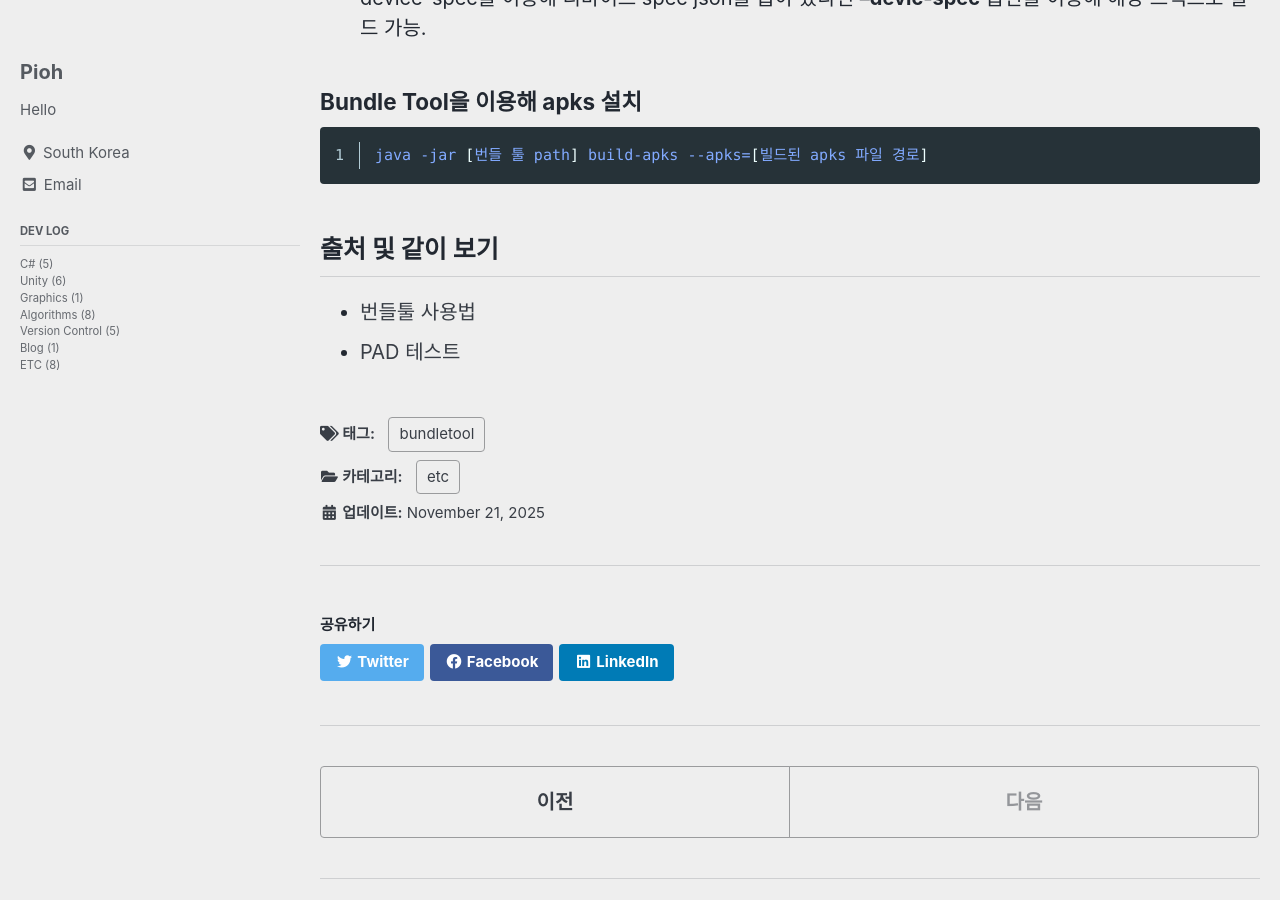
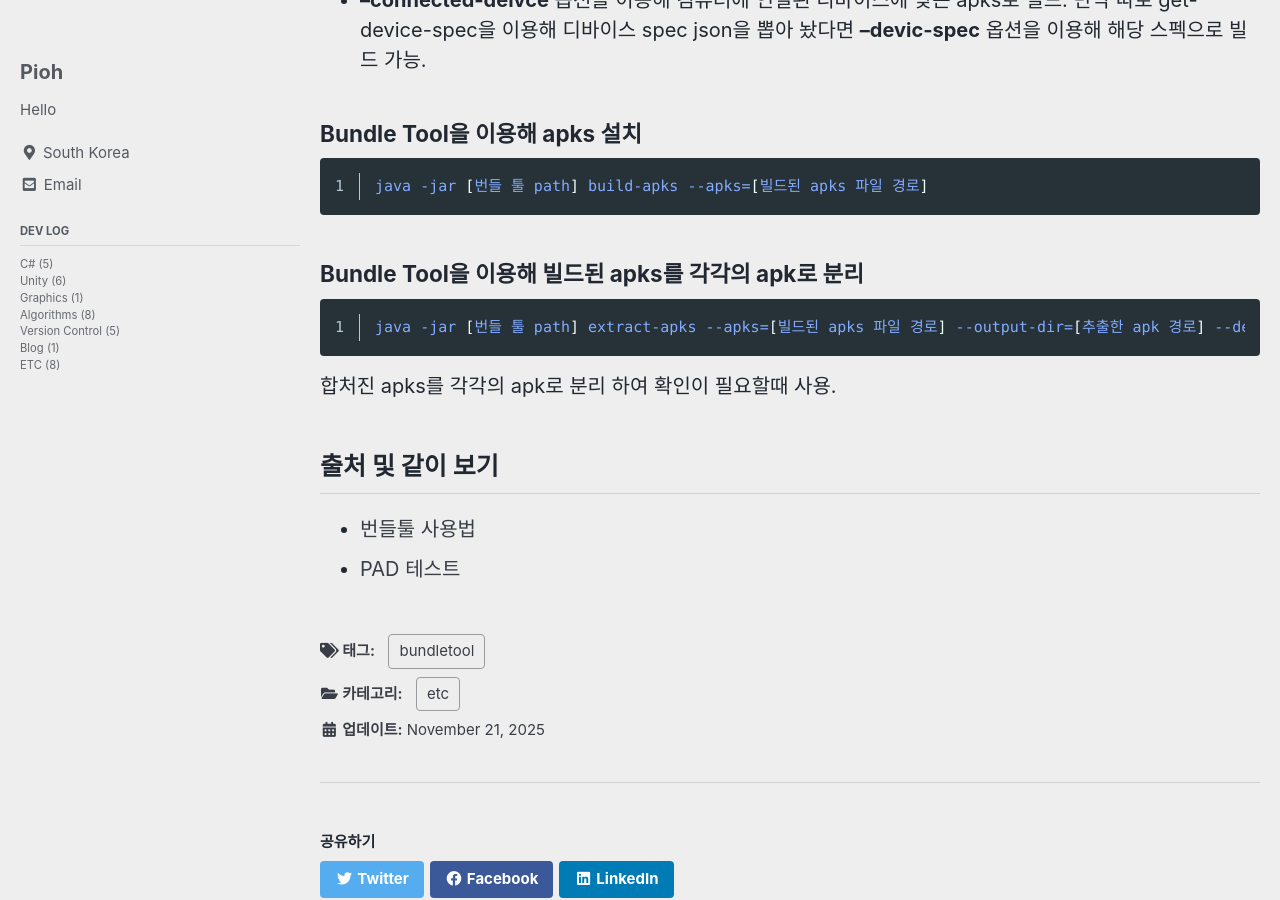
Before and after one commit to devpioh/devpioh.github.io, a Jekyll site: the page built from _posts/Devlog/Etc/2025-11-21-bundletool.md, in a window 1280 px wide and 900 px high, scrolled down 2193 px. Built offline with Jekyll 4.4.1, drawn with Linux system fonts in a browser that asks for light colours; cached includes are drawn as plain includes; some web fonts are replaced; comment, search, counter and statistics services are not loaded; some of the changed text lies outside the part shown.

Commit message:
번들툴 사용법

````diff
--- a/_posts/Devlog/Etc/2025-11-21-bundletool.md
+++ b/_posts/Devlog/Etc/2025-11-21-bundletool.md
@@ -34,7 +34,7 @@ java -jar [bundle tool path] version  // 버전 툴 버전 확인
 - java 가 설치 되지 않은 경우 **[jdk](https://www.oracle.com/kr/java/technologies/downloads/)** 설치
 - bundletool 이 없는 경우 **[bundletool](https://github.com/google/bundletool/releases)** 다운로드
 
-### Bundle Tool 간편하게 쓰기 위해 프로필 등록
+### Bundle Tool을 간편하게 쓰기 위해 프로필 등록
 
 ```ps
 Add-Content $PROFILE @'
@@ -81,6 +81,14 @@ java -jar [번들 툴 path] build-apks
 java -jar [번들 툴 path] build-apks --apks=[빌드된 apks 파일 경로]
 ```
 
+### Bundle Tool을 이용해 빌드된 apks를 각각의 apk로 분리
+
+```ps
+java -jar [번들 툴 path] extract-apks --apks=[빌드된 apks 파일 경로] --output-dir=[추출한 apk 경로] --device-spec=[타게팅 디바이스 스팩]
+```
+
+합처진 apks를 각각의 apk로 분리 하여 확인이 필요할때 사용.
+
 ## 출처 및 같이 보기
 
 - [번들툴 사용법](https://developer.android.com/tools/bundletool?hl=ko)
````
